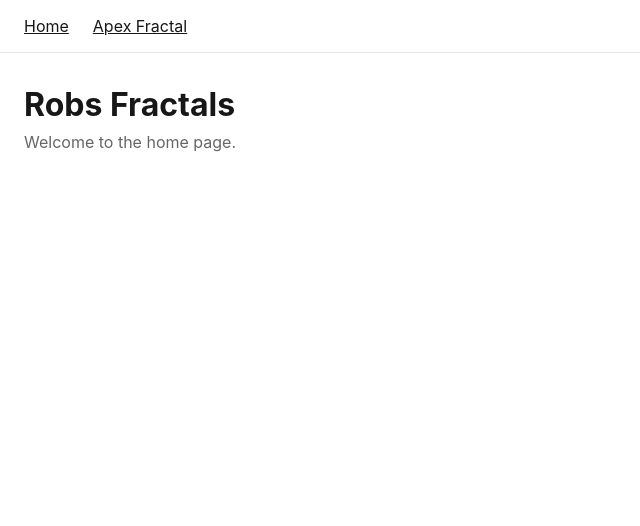
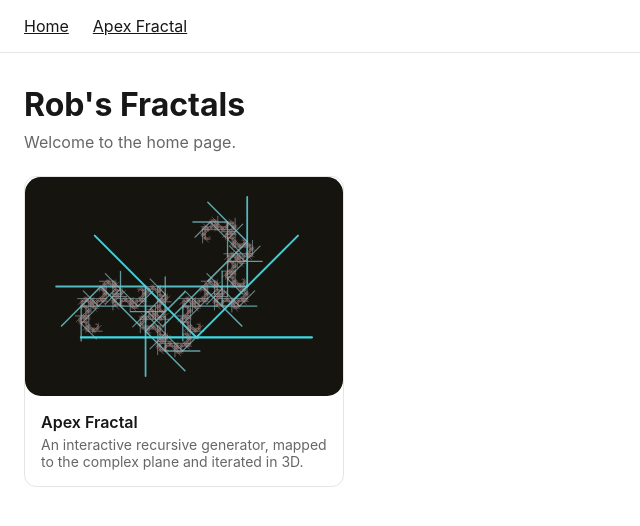
Before and after one commit to Robert-Rendell/robs-fractals, a Next.js app: page / in a window 1280 px wide. Shown: the top 526 px of the page, without its empty margins (0-640 px from the left). Built offline with nearby package versions, Linux system fonts and the light colour scheme.

Commit message:
Add homepage card for apex

```diff
--- a/src/app/apex-fractal/3d/page.tsx
+++ b/src/app/apex-fractal/3d/page.tsx
@@ -2,7 +2,7 @@ import type { Metadata } from "next";
 import Iterated3DFractal from "./Iterated3DFractal";
 
 export const metadata: Metadata = {
-  title: "Apex Fractal: 3D | Robs Fractals",
+  title: "Apex Fractal: 3D | Rob's Fractals",
 };
 
 export default function Iterated3DPage() {
--- a/src/app/apex-fractal/complex-plane/page.tsx
+++ b/src/app/apex-fractal/complex-plane/page.tsx
@@ -2,7 +2,7 @@ import type { Metadata } from "next";
 import ComplexPlaneFractal from "./ComplexPlaneFractal";
 
 export const metadata: Metadata = {
-  title: "Apex Fractal: Mapped to Complex Plane | Robs Fractals",
+  title: "Apex Fractal: Mapped to Complex Plane | Rob's Fractals",
 };
 
 export default function ComplexPlanePage() {
--- a/src/app/apex-fractal/page.tsx
+++ b/src/app/apex-fractal/page.tsx
@@ -2,7 +2,7 @@ import type { Metadata } from "next";
 import Link from "next/link";
 
 export const metadata: Metadata = {
-  title: "Apex Fractal | Robs Fractals",
+  title: "Apex Fractal | Rob's Fractals",
 };
 
 const subPages = [
--- /dev/null
+++ b/src/app/home.module.css
@@ -0,0 +1,41 @@
+.cards {
+  margin-top: 1.5rem;
+  display: flex;
+  flex-wrap: wrap;
+  gap: 1rem;
+}
+
+.card {
+  display: block;
+  width: 320px;
+  max-width: 100%;
+  border: 1px solid var(--border);
+  border-radius: 12px;
+  overflow: hidden;
+  text-decoration: none;
+  transition: border-color 0.15s ease;
+}
+
+.card:hover {
+  border-color: #378add;
+}
+
+.thumb {
+  display: block;
+  width: 100%;
+  height: auto;
+}
+
+.cardBody {
+  padding: 1rem;
+}
+
+.cardTitle {
+  font-weight: 600;
+}
+
+.cardDescription {
+  font-size: 0.875rem;
+  color: var(--muted);
+  margin-top: 0.25rem;
+}
--- a/src/app/layout.tsx
+++ b/src/app/layout.tsx
@@ -3,8 +3,8 @@ import "./globals.css";
 import Nav from "./components/nav";
 
 export const metadata: Metadata = {
-  title: "Robs Fractals",
-  description: "Robs Fractals",
+  title: "Rob's Fractals",
+  description: "Rob's Fractals",
 };
 
 export default function RootLayout({
--- a/src/app/page.tsx
+++ b/src/app/page.tsx
@@ -1,10 +1,32 @@
+import Image from "next/image";
+import Link from "next/link";
+import styles from "./home.module.css";
+
 export default function Home() {
   return (
     <div>
-      <h1>Robs Fractals</h1>
+      <h1>Rob&apos;s Fractals</h1>
       <p style={{ color: "var(--muted)", marginTop: "0.5rem" }}>
         Welcome to the home page.
       </p>
+      <div className={styles.cards}>
+        <Link href="/apex-fractal" className={styles.card}>
+          <Image
+            src="/apex-fractal-thumb.svg"
+            alt="Apex Fractal thumbnail"
+            width={320}
+            height={220}
+            className={styles.thumb}
+          />
+          <div className={styles.cardBody}>
+            <div className={styles.cardTitle}>Apex Fractal</div>
+            <div className={styles.cardDescription}>
+              An interactive recursive generator, mapped to the complex plane and iterated in
+              3D.
+            </div>
+          </div>
+        </Link>
+      </div>
     </div>
   );
 }
```
Also changed, not shown: public/apex-fractal-thumb.svg (added).
